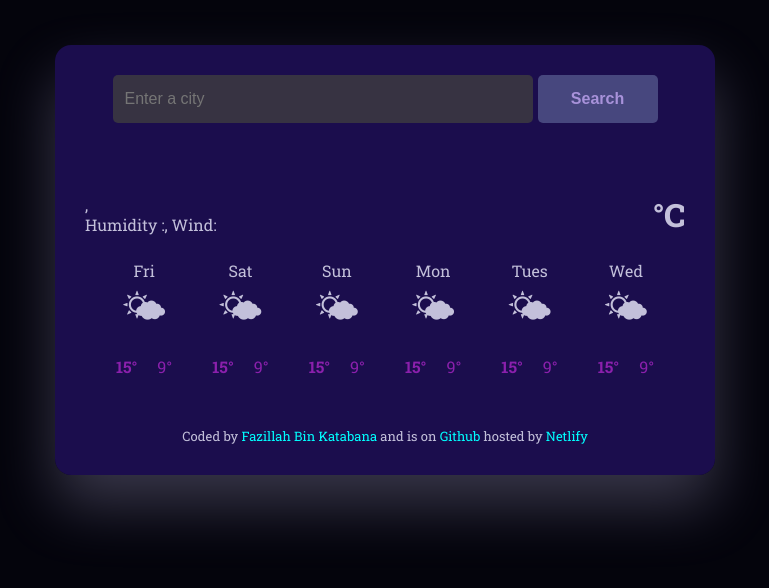
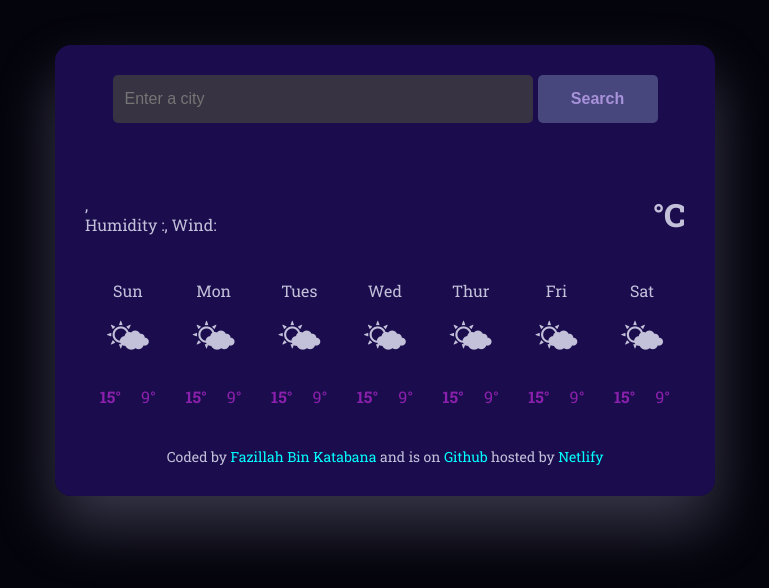
Before and after one commit to Fazillahissy/kairos, a plain HTML site: page index.html in a window 1280 px wide. Shown: the whole page, without its empty margins (255-1024 px from the left). Drawn offline with nearby package versions, Linux system fonts and the light colour scheme; no server answers.

Commit message:
injected forecast html to Js , created a loop and updated the css

```diff
--- a/index.html
+++ b/index.html
@@ -38,79 +38,7 @@
     </div>
         </div>
 
-    <div class="weather-forecasts">
-        <div class="weather-forecast">
-            <div class="weather-forecast-date"></div>
-            <div class="weather-forecast-day">Fri</div>
-            <div class="weather-forecast-icon">🌤</div>
-            <div class="weather-forecast-temperatures">
-                <div class="weather-forecast-temperature">
-                    <strong>15°</strong>
-                </div>
-                <div class="weather-forecast-temperature">9°</div>
-            </div>
-        </div>
-
-        <div class="weather-forecast">
-            <div class="weather-forecast-date"></div>
-            <div class="weather-forecast-day">Sat</div>
-            <div class="weather-forecast-icon">🌤</div>
-            <div class="weather-forecast-temperatures">
-                <div class="weather-forecast-temperature">
-                    <strong>15°</strong>
-                </div>
-                <div class="weather-forecast-temperature">9°</div>
-            </div>
-        </div>
-
-        <div class="weather-forecast">
-            <div class="weather-forecast-date"></div>
-            <div class="weather-forecast-day">Sun</div>
-            <div class="weather-forecast-icon">🌤</div>
-            <div class="weather-forecast-temperatures">
-                <div class="weather-forecast-temperature">
-                    <strong>15°</strong>
-                </div>
-                <div class="weather-forecast-temperature">9°</div>
-            </div>
-        </div>
-
-        <div class="weather-forecast">
-            <div class="weather-forecast-date"></div>
-            <div class="weather-forecast-day">Mon</div>
-            <div class="weather-forecast-icon">🌤</div>
-            <div class="weather-forecast-temperatures">
-                <div class="weather-forecast-temperature">
-                    <strong>15°</strong>
-                </div>
-                <div class="weather-forecast-temperature">9°</div>
-            </div>
-        </div>
-
-        <div class="weather-forecast">
-            <div class="weather-forecast-date"></div>
-            <div class="weather-forecast-day">Tues</div>
-            <div class="weather-forecast-icon">🌤</div>
-            <div class="weather-forecast-temperatures">
-                <div class="weather-forecast-temperature">
-                    <strong>15°</strong>
-                </div>
-                <div class="weather-forecast-temperature">9°</div>
-            </div>
-        </div>
-        <div class="weather-forecasts">
-            <div class="weather-forecast">
-                <div class="weather-forecast-date"></div>
-                <div class="weather-forecast-day">Wed</div>
-                <div class="weather-forecast-icon">🌤</div>
-                <div class="weather-forecast-temperatures">
-                    <div class="weather-forecast-temperature">
-                        <strong>15°</strong>
-                    </div>
-                    <div class="weather-forecast-temperature">9°</div>
-                </div>
-            </div>
-    </div>
+    <div class="weather-forecast" id="forecast"></div>
 
     </main>
 
--- a/src/index.js
+++ b/src/index.js
@@ -50,6 +50,35 @@
     let searchInput=document.querySelector('#search-form-input');
 searchCity(searchInput.value);
 }
+
+function displayForecast() {
+
+    let days= ["Sun","Mon","Tues","Wed","Thur","Fri","Sat"];
+    let forecastHtml="";
+
+    days.forEach(function(day){
+        forecastHtml +=`
+            <div class="weather-forecast-day">
+            <div class="weather-forecast-date">${day}</div>
+            <div class="weather-forecast-icon">🌤</div>
+            <div class="weather-forecast-temperatures">
+                <div class="weather-forecast-temperature">
+                    <strong>15°</strong>
+                </div>
+                <div class="weather-forecast-temperature">9°</div>
+            </div>
+            </div>
+        `;
+    });
+
+    let forecastElement= document.querySelector("#forecast");
+forecastElement.innerHTML= forecastHtml;
+}
+
+
+
 let searchFormElement= document.querySelector("#search-form");
 searchFormElement.addEventListener("submit", handleSearchSubmit);
+
 searchCity("Johannesburg");
+displayForecast();
--- a/src/style.css
+++ b/src/style.css
@@ -93,28 +93,25 @@
 strong {
     color: #8c20adfd;
 }
-.weather-forecasts {
-    display: flex;
-    justify-content: center;
 
-    margin: 0 ;
-    max-width: 100%;
-}
+
 .weather-forecast {
     display: flex;
-    flex-direction: column;
-    align-items: center;
-    margin: 10px;
-    text-align: center;
+justify-content: space-around;
+    margin-top: 30px;
+
     }
 
-.weather-forecast-day {
+.weather-forecast-date {
     line-height: 20px;
     font-size: 16px;
+    margin-bottom: 10px;
+    text-align: center;
 }
 
 .weather-forecast-icon {
     font-size: 38px;
+    text-align: center;
 }
 
 .weather-forecast-temperatures {
@@ -122,6 +119,7 @@
     display: flex;
     justify-content: center;
     margin-top: 10px;
+    text-align: center;
 }
 
 .weather-forecast-temperature {
@@ -131,7 +129,7 @@
 
     padding-top: 20px;
     text-align: center;
-    font-size: small;
+    font-size: 14px;
 }
 
 a {
```
